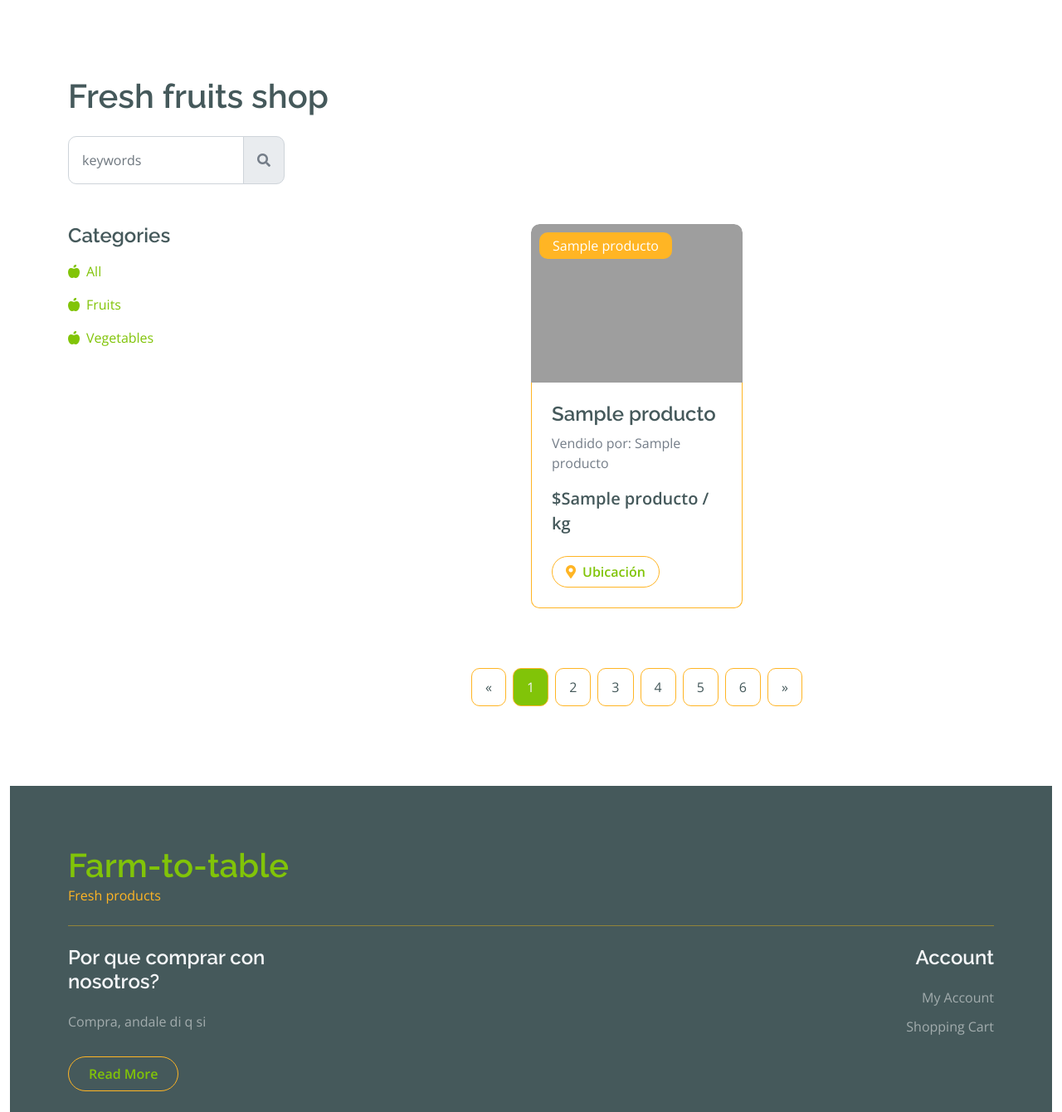
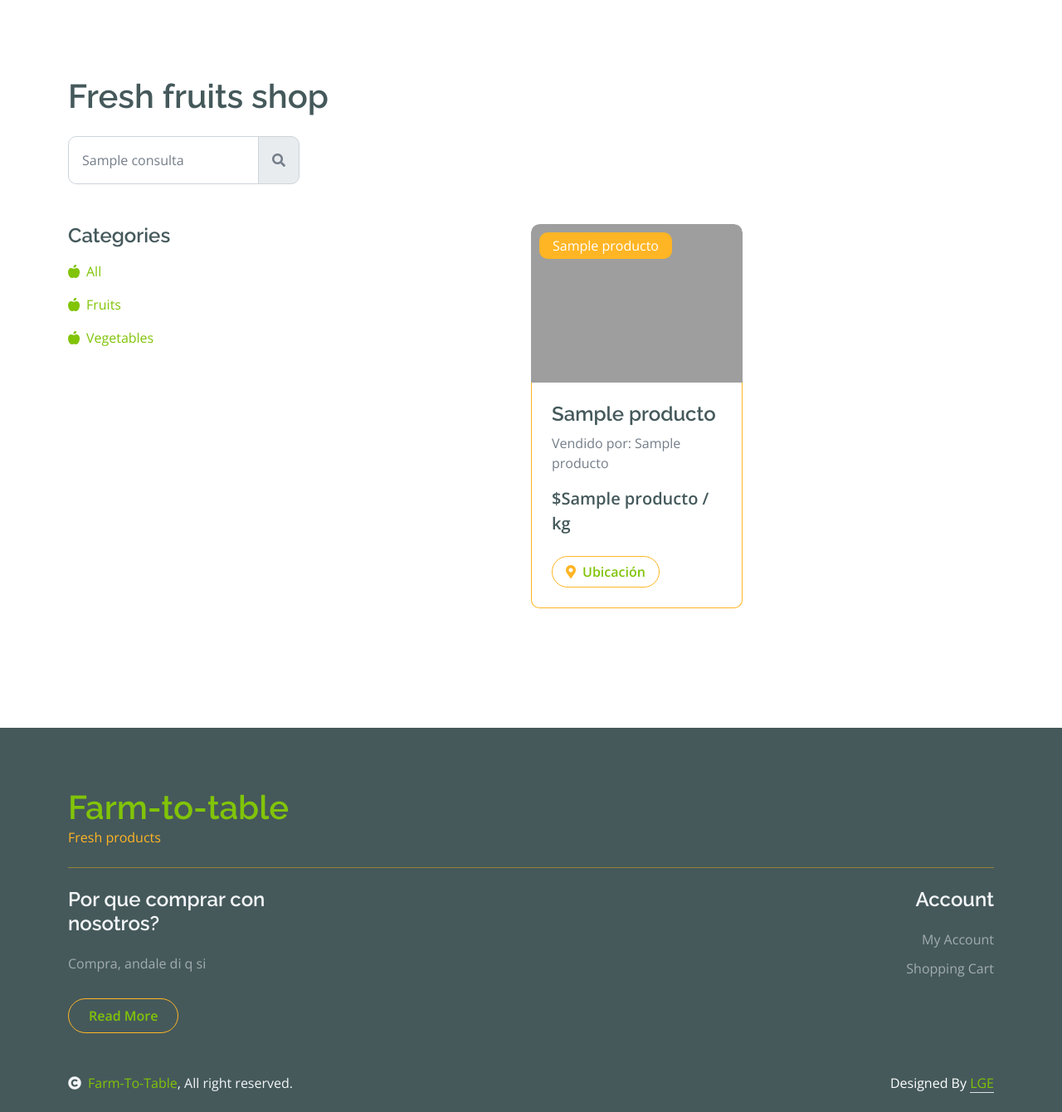
Before and after one commit to eduarell-cmd/Integrador, a Python web app: template templates/shop.html in a window 1280 px wide. Shown: the part 308-1648 px from the top of the page at 83% size. Run offline with Jinja, Linux system fonts and the light colour scheme; the template is opened without the code that fills it: most values are stand-ins (such as "Sample title", 1, 10 or a date in 2020); some libraries are stand-ins or nearby versions; grey boxes are pictures that could not be loaded.

Commit message:
searcher

```diff
--- a/templates/shop.html
+++ b/templates/shop.html
@@ -116,13 +116,17 @@
                 <div class="row g-4">
                     <div class="col-lg-12">
                         <div class="row g-4">
-                            <div class="col-xl-3">
-                                <div class="input-group w-100 mx-auto d-flex">
-                                    <input type="search" class="form-control p-3" placeholder="keywords" aria-describedby="search-icon-1">
-                                    <span id="search-icon-1" class="input-group-text p-3"><i class="fa fa-search"></i></span>
+                            <form action="" method="GET">
+                                <div class="col-xl-3">
+                                    <div class="input-group w-100 mx-auto d-flex">
+                                        <form action="" method="GET">
+                                            <input type="search" class="form-control p-3" placeholder="Busca tu producto" aria-describedby="search-icon-1"
+                                            name="q"
+                                            value="{{ consulta }}">
+                                            <button id="search-icon-1" class="input-group-text p-3"><i class="fa fa-search"></i></button>
+                                    </div>
                                 </div>
-                            </div>
-
+                            </form>
                         <div class="row g-4">
                             <div class="col-lg-3">
                                 <div class="row g-4">
@@ -172,6 +176,8 @@
                             </div>
                             <div class="col-lg-9">
                                 <div class="row g-4 justify-content-center">
+
+                                {% if Productos %}
                                     {% for Producto in Productos %}
                                     <div class="col-md-6 col-lg-6 col-xl-4">
                                         <div class="rounded position-relative fruite-item">
@@ -192,17 +198,9 @@
                                         </div>
                                     </div>
                                     {% endfor %}
-                                    <div class="col-12">
-                                        <div class="pagination d-flex justify-content-center mt-5">
-                                            <a href="#" class="rounded">&laquo;</a>
-                                            <a href="#" class="active rounded">1</a>
-                                            <a href="#" class="rounded">2</a>
-                                            <a href="#" class="rounded">3</a>
-                                            <a href="#" class="rounded">4</a>
-                                            <a href="#" class="rounded">5</a>
-                                            <a href="#" class="rounded">6</a>
-                                            <a href="#" class="rounded">&raquo;</a>
-                                        </div>
+                                {% else %}
+                                        <h1 class="display-4">No se encontraron resultados para tu busqueda</h1>
+                                {% endif %}
                                     </div>
                                 </div>
                             </div>
```
Also changed, not shown: main.py (+15 -10 lines).
